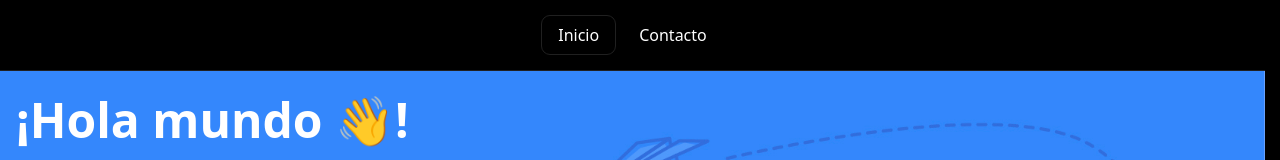
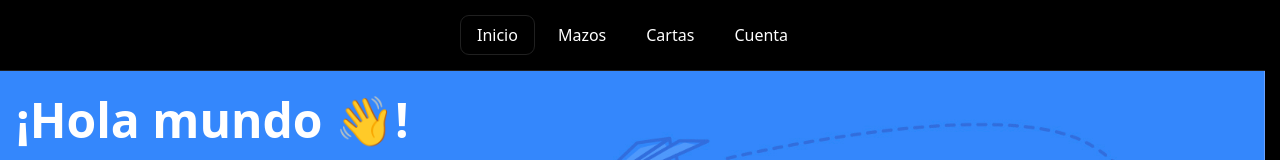
Before and after one commit to edard3v/cards, a React (Vite) app: page / in a window 1280 px wide. Shown: the top 160 px of the page. Built offline with nearby package versions, Linux system fonts and the light colour scheme.

Commit message:
definiendo paginas

```diff
--- a/src/components/shared/Header/Header.tsx
+++ b/src/components/shared/Header/Header.tsx
@@ -1,14 +1,18 @@
 import css from "./Header.module.css";
 import Link from "@components/links/Link/Link";
-import { CONTACT } from "@pages/Contact/config";
+import { CARDS } from "@pages/Cards/config";
+import { ACCOUNT } from "@pages/Account/config";
 import { HOME } from "@pages/Home/config";
+import { PACKS } from "@pages/Packs/config";
 
 export default function Header() {
   return (
     <header className={css.header}>
       <nav>
         <Link to={HOME.to}>{HOME.display}</Link>
-        <Link to={CONTACT.to}>{CONTACT.display}</Link>
+        <Link to={PACKS.to}>{PACKS.display}</Link>
+        <Link to={CARDS.to}>{CARDS.display}</Link>
+        <Link to={ACCOUNT.to}>{ACCOUNT.display}</Link>
       </nav>
     </header>
   );
--- /dev/null
+++ b/src/pages/Account/Account.tsx
@@ -0,0 +1,12 @@
+import Layout from "@layouts/Layout/Layout";
+import { ACCOUNT } from "./config";
+
+export default function Account() {
+  return (
+    <Layout title={ACCOUNT.display}>
+      <main>
+        <h1>Cuenta</h1>
+      </main>
+    </Layout>
+  );
+}
--- /dev/null
+++ b/src/pages/Account/config.tsx
@@ -0,0 +1,9 @@
+import Account from "./Account";
+
+export const ACCOUNT = {
+  id: crypto.randomUUID(),
+  path: "cuenta",
+  to: "/cuenta",
+  display: "Cuenta",
+  element: <Account />,
+};
--- /dev/null
+++ b/src/pages/Cards/Cards.tsx
@@ -0,0 +1,12 @@
+import Layout from "@layouts/Layout/Layout";
+import { CARDS } from "./config";
+
+export default function Cards() {
+  return (
+    <Layout title={CARDS.display}>
+      <main>
+        <h1>Cartas</h1>
+      </main>
+    </Layout>
+  );
+}
--- /dev/null
+++ b/src/pages/Cards/config.tsx
@@ -0,0 +1,9 @@
+import Cards from "./Cards";
+
+export const CARDS = {
+  id: crypto.randomUUID(),
+  path: "cartas",
+  to: "/cartas",
+  display: "Cartas",
+  element: <Cards />,
+};
--- a/src/pages/Contact/Contact.tsx
+++ /dev/null
@@ -1,12 +0,0 @@
-import Layout from "@layouts/Layout/Layout";
-import { CONTACT } from "./config";
-
-export default function Contact() {
-  return (
-    <Layout title={CONTACT.display}>
-      <main>
-        <h1>📞</h1>
-      </main>
-    </Layout>
-  );
-}
--- a/src/pages/Contact/config.tsx
+++ /dev/null
@@ -1,9 +0,0 @@
-import Contact from "./Contact";
-
-export const CONTACT = {
-  id: crypto.randomUUID(),
-  path: "contact",
-  to: "/contact",
-  display: "Contacto",
-  element: <Contact />,
-};
--- /dev/null
+++ b/src/pages/Packs/Packs.tsx
@@ -0,0 +1,12 @@
+import Layout from "@layouts/Layout/Layout";
+import { PACKS } from "./config";
+
+export default function Packs() {
+  return (
+    <Layout title={PACKS.display}>
+      <main>
+        <h1>Mazos</h1>
+      </main>
+    </Layout>
+  );
+}
--- /dev/null
+++ b/src/pages/Packs/config.tsx
@@ -0,0 +1,9 @@
+import Packs from "./Packs";
+
+export const PACKS = {
+  id: crypto.randomUUID(),
+  path: "mazos",
+  to: "/mazos",
+  display: "Mazos",
+  element: <Packs />,
+};
--- a/src/router/router.tsx
+++ b/src/router/router.tsx
@@ -1,6 +1,8 @@
 import A04 from "@pages/404/404";
-import { CONTACT } from "@pages/Contact/config";
+import { CARDS } from "@pages/Cards/config";
+import { ACCOUNT } from "@pages/Account/config";
 import { HOME } from "@pages/Home/config";
+import { PACKS } from "@pages/Packs/config";
 import { createBrowserRouter, Outlet } from "react-router-dom";
 
 export const router = createBrowserRouter([
@@ -8,6 +10,6 @@ export const router = createBrowserRouter([
     path: "/",
     element: <Outlet />,
     errorElement: <A04 />,
-    children: [HOME, CONTACT],
+    children: [HOME, PACKS, CARDS, ACCOUNT],
   },
 ]);
```
